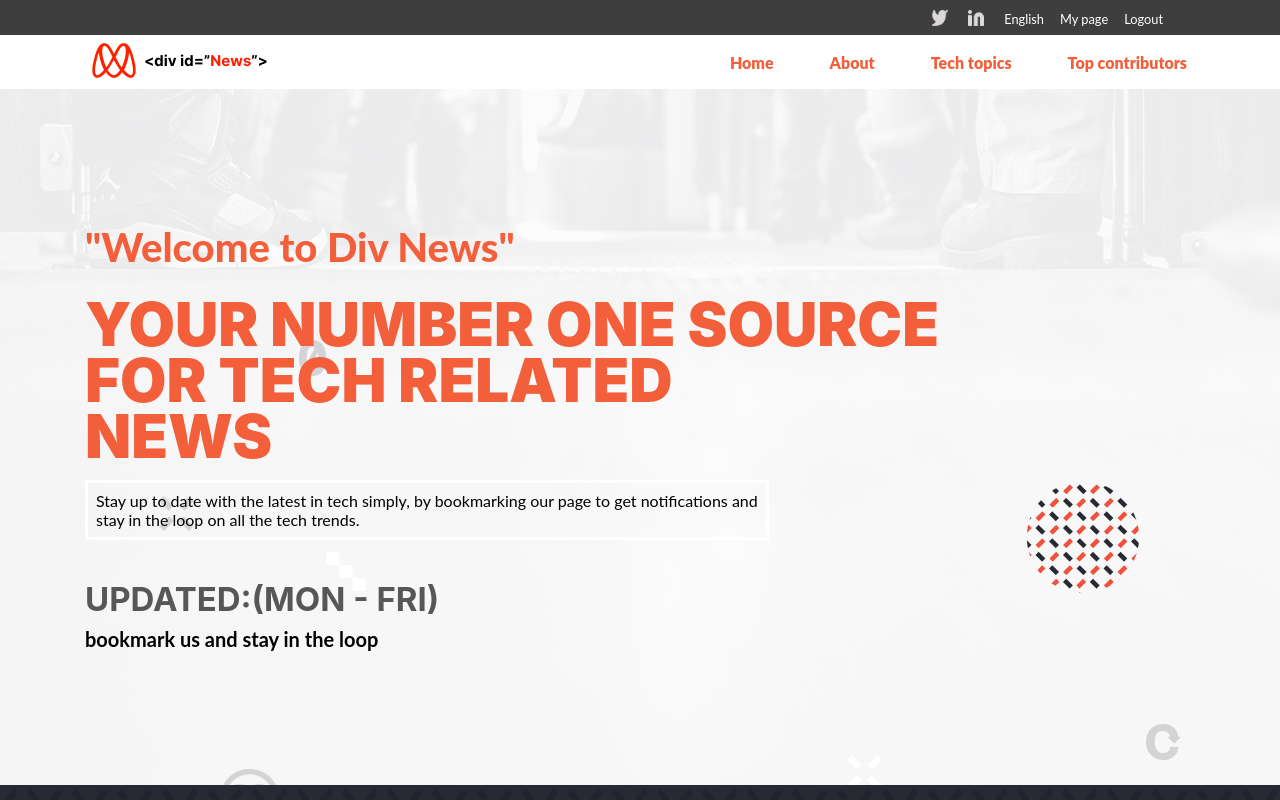
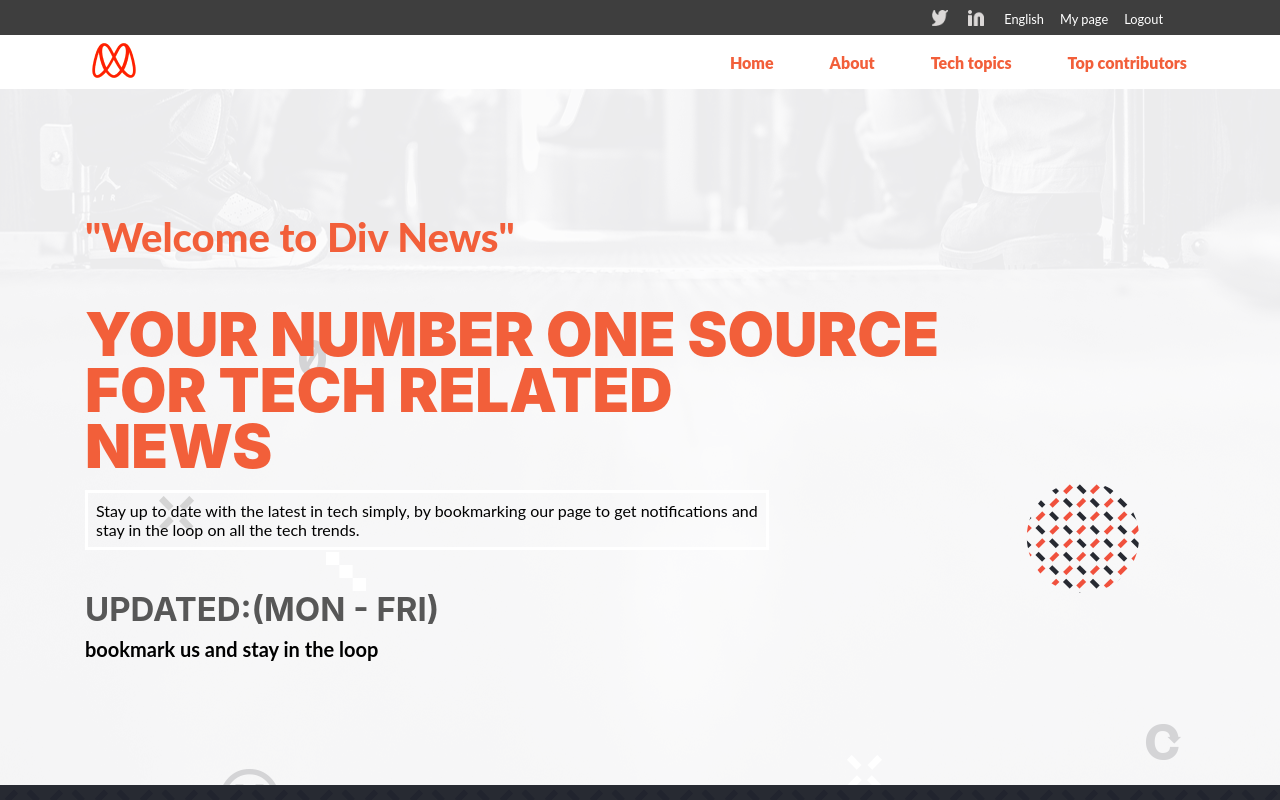
Before and after one commit to 187jjay187/cap-tech-page, a website: page index.html in a window 1280 px wide. Drawn offline with Linux system fonts and the light colour scheme; a web font is replaced by a local one.

Commit message:
removed code from logo design

```diff
--- a/index.html
+++ b/index.html
@@ -12,24 +12,7 @@
   <link rel="stylesheet" href="style.css">
 </head>
 
-<!-- settings and social media nav starts here -->
-
 <body>
-  <!-- <div class="first-nav-wrap">
-    <div class="container first-nav">
-      <ul class="settings-and-social-list">
-        <li><a href="#"><img src="img/twitterlogo.png" alt="twitter-icon"></a></li>
-        <li><a href="#"><img src="img/linkedinlogo.png" alt="linkedin-icon"></a></li>
-          <li><a href="#">English</a></li>
-          <li><a href="#">My page</a></li>
-          <li><a href="#">Logout</a></li>
-      </ul>
-     </div>
-    </div>
-   -->
-
-
-    <!-- settings and social media nav ends here -->
 
     <!-- main header starts here -->
 
@@ -47,7 +30,7 @@
     </div>
     <div class="container main-header-container flex">
    <div>
-     <a href="index.html"><img class="logo" src="img/newslogo.png" alt="logo" /></a>
+     <a href="index.html"><img class="logo" src="img/singlelogo.png" alt="logo" /></a>
    </div>
 
    <!-- main header ends here -->
@@ -184,7 +167,7 @@
     <div class="container">
       <div class="footer-container">
         <div class="newslogo">
-          <a href="index.html"><img src="img/newslogo.png" alt="logo"></a>
+          <a href="index.html"><img src="img/singlelogo.png" alt="logo"></a>
         </div>
         <div>
             <p>Copyright 2022. All Rights Reserved</p>
--- a/style.css
+++ b/style.css
@@ -267,7 +267,7 @@ li a {
 }
 
 .hero-headline-title {
-  margin-top: 25px;
+  margin-top: 45px;
   font-size: 24px;
   font-weight: 700;
   font-family: 'Inter', sans-serif;
```
Also changed, not shown: aboutpage.html (+2 -2 lines), img/singlelogo.png (added).
